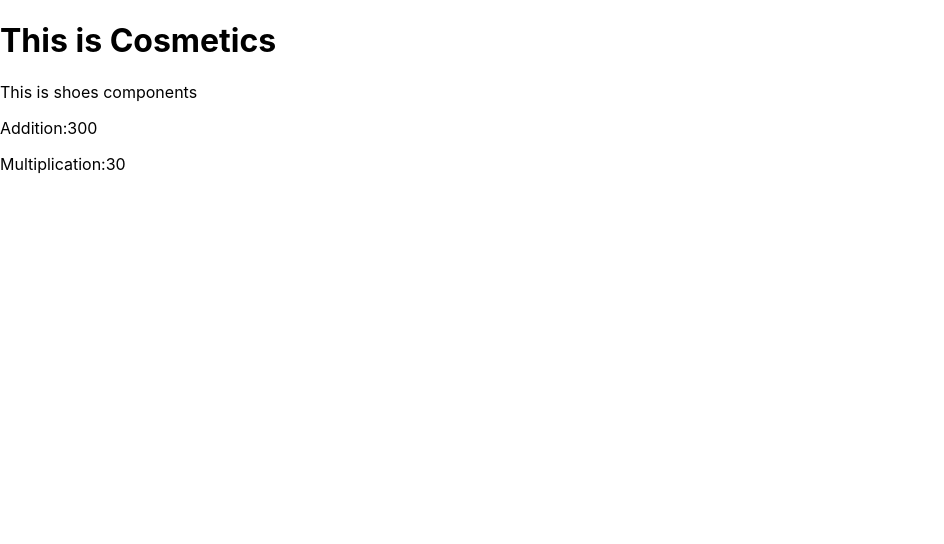
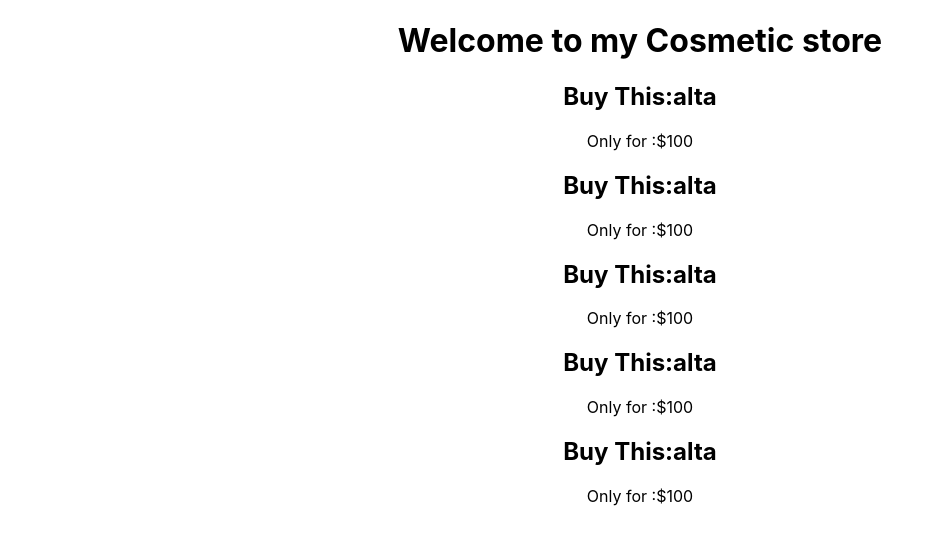
Before and after one commit to ali1924/m8-react-storage-and-handler-49, a React (Create React App) app: page / in a window 1280 px wide. Shown: the top 544 px of the page, without its empty margins (0-944 px from the left). Built offline with nearby package versions, Linux system fonts and the light colour scheme.

Commit message:
local fake data ofline

```diff
--- a/src/App.js
+++ b/src/App.js
@@ -5,9 +5,9 @@
 
 const App = () => {
   return (
-    <div>
+    <div className='App'>
       <Cosmetics></Cosmetics>
-      <Shoes></Shoes>
+      {/* <Shoes></Shoes> */}
     </div>
   );
 };
--- /dev/null
+++ b/src/components/Cosmetic/Cosmetic.js
@@ -0,0 +1,14 @@
+import React from 'react';
+import './Cosmetic.css';
+const Cosmetic = (props) => {
+    // console.log(props.cosmetic);
+    const { id, name, price } = props.cosmetic;
+    return (
+        <div>
+            <h2>Buy This:{name}</h2>
+            <p>Only for :${price}</p>
+        </div>
+    );
+};
+
+export default Cosmetic;
--- a/src/components/Cosmetics/Cosmetics.js
+++ b/src/components/Cosmetics/Cosmetics.js
@@ -1,9 +1,24 @@
 import React from 'react';
 import './Cosmetics.css';
+import Cosmetic from '../Cosmetic/Cosmetic';
 const Cosmetics = () => {
+    //create local data
+    const cosmetics = [
+        { id:1,name:'alta',price:100},
+        { id:2,name:'alta',price:100},
+        { id:3,name:'alta',price:100},
+        { id:4,name:'alta',price:100},
+        { id:5,name:'alta',price:100},
+    ]
     return (
         <div>
-            <h1>This is Cosmetics</h1>
+            <h1>Welcome to my Cosmetic store</h1>
+            {
+                cosmetics.map(cosmetic => <Cosmetic
+                    key={cosmetic.id}
+                    cosmetic={cosmetic}
+                ></Cosmetic>)
+            }
         </div>
     );
 };
```
Also changed, not shown: src/components/Cosmetic/Cosmetic.css (added).
